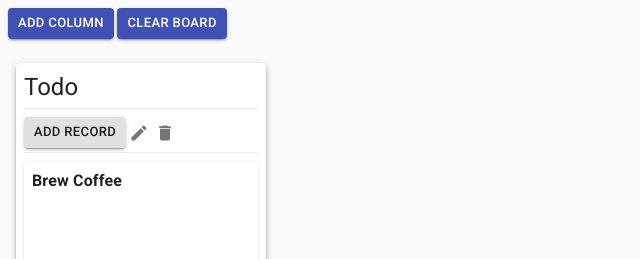
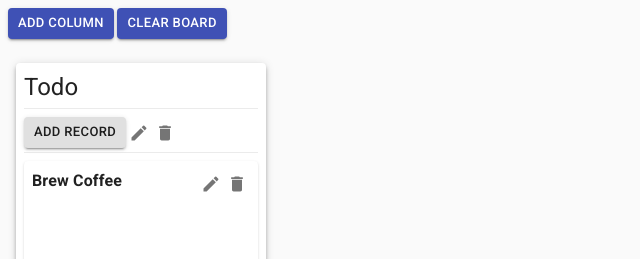
Before and after one commit to lukasgillmann/kg-kanban, a React (Create React App) app: page / in a window 1280 px wide. Shown: the top 259 px of the page, without its empty margins (0-640 px from the left). Built offline with nearby package versions, Linux system fonts and the light colour scheme.

Commit message:
Update card with action

```diff
--- a/src/PersonalKanban/components/Card/Card.tsx
+++ b/src/PersonalKanban/components/Card/Card.tsx
@@ -1,10 +1,12 @@
 import React from "react";
 import clsx from "clsx";
+import Box from "@material-ui/core/Box";
 import Paper from "@material-ui/core/Paper";
 import Typography from "@material-ui/core/Typography";
 import { makeStyles } from "@material-ui/core/styles";
 
 import { Record } from "PersonalKanban/types";
+import IconButton from "PersonalKanban/components/IconButton";
 
 const useStyles = makeStyles(() => ({
   paper: {
@@ -25,10 +27,24 @@ type CardProps = {
   className?: string;
   style?: any;
   innerRef?: any;
+  showEditAction?: boolean;
+  showDeleteAction?: boolean;
+  onDelete?: any;
+  onEdit?: any;
 };
 
 const Card: React.FC<CardProps> = (props) => {
-  const { record, className, innerRef, style, ...rest } = props;
+  const {
+    record,
+    className,
+    innerRef,
+    style,
+    showEditAction,
+    showDeleteAction,
+    onDelete,
+    onEdit,
+    ...rest
+  } = props;
   const { title, description, caption } = record;
 
   const classes = useStyles();
@@ -40,9 +56,15 @@ const Card: React.FC<CardProps> = (props) => {
       ref={innerRef}
       {...rest}
     >
-      <Typography title={title} gutterBottom noWrap>
-        <b>{title}</b>
-      </Typography>
+      <Box display="flex" alignItems="center" justifyContent="space-between">
+        <Typography title={title} gutterBottom noWrap>
+          <b>{title}</b>
+        </Typography>
+        <Box display="flex" alignItems="center">
+          {showEditAction && <IconButton icon="edit" onClick={onEdit} />}
+          {showDeleteAction && <IconButton icon="delete" onClick={onDelete} />}
+        </Box>
+      </Box>
       <Typography
         title={description}
         className={classes.description}
@@ -58,4 +80,9 @@ const Card: React.FC<CardProps> = (props) => {
   );
 };
 
+Card.defaultProps = {
+  showDeleteAction: true,
+  showEditAction: true,
+};
+
 export default Card;
```
